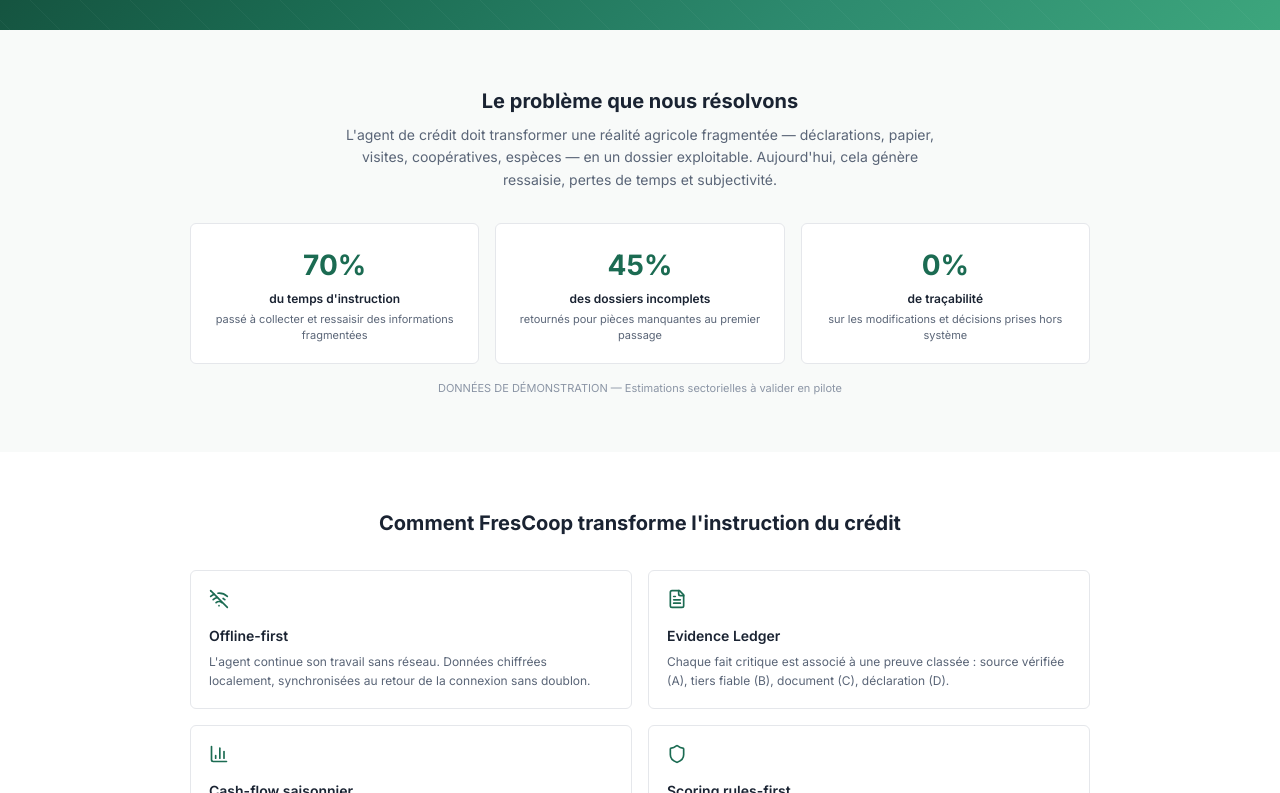
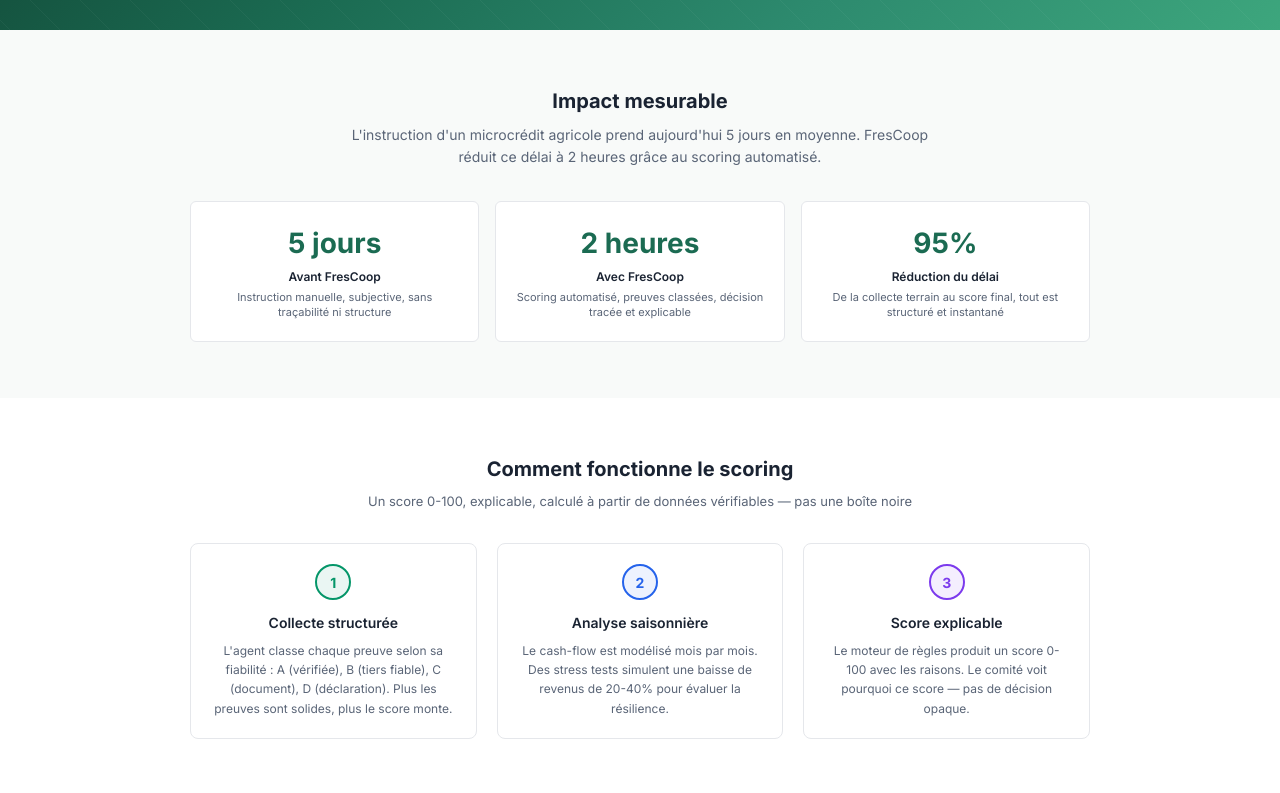
Before and after one commit to Amethnb2218/frescoop-credit-cif-2026, a React (Vite) app: page /welcome in a window 1280 px wide. Shown: the part 387-1180 px from the top of the page. Built offline with nearby package versions, Linux system fonts and the light colour scheme.

Commit message:
feat: recentrage scoring — score visible partout + landing avant/après + nav simplifiée

```diff
--- a/src/pages/Dashboard.jsx
+++ b/src/pages/Dashboard.jsx
@@ -125,12 +125,16 @@
               <div className="metric-label">Total dossiers</div>
             </div>
             <div className="metric-card">
+              {(() => {
+                const scored = dossiers.filter(d => d.prequalification_score != null);
+                const avg = scored.length > 0 ? Math.round(scored.reduce((s, d) => s + d.prequalification_score, 0) / scored.length) : null;
+                const color = avg == null ? 'var(--c-400)' : avg > 70 ? 'var(--c-success)' : avg >= 40 ? 'var(--c-warning)' : 'var(--c-error)';
+                return (<><div className="metric-value" style={{ color }}>{avg != null ? `${avg}/100` : '—'}</div><div className="metric-label">Score moyen</div></>);
+              })()}
+            </div>
+            <div className="metric-card">
               <div className="metric-value" style={{ color: 'var(--c-warning)' }}>{stats.pending}</div>
               <div className="metric-label">En instruction</div>
-            </div>
-            <div className="metric-card">
-              <div className="metric-value" style={{ color: 'var(--c-warning)' }}>{stats.committee}</div>
-              <div className="metric-label">En attente comité</div>
             </div>
             <div className="metric-card">
               <div className="metric-value" style={{ color: 'var(--c-success)' }}>{stats.decided}</div>
--- a/src/pages/DossierDetail.jsx
+++ b/src/pages/DossierDetail.jsx
@@ -104,16 +104,31 @@
         <ArrowLeft size={14} /> Dossiers
       </button>
 
-      <div className="flex justify-between items-center" style={{ marginBottom: 16 }}>
-        <div>
-          <h1 className="page-title">{dossier.applicant_name || 'Dossier'}</h1>
-          <p className="page-subtitle">{dossier.applicant_location} · {dossier.activity_type || dossier.sector} · {formatCFA(dossier.amount_requested)}</p>
+      <div className="flex justify-between items-center" style={{ marginBottom: 12 }}>
+        <div style={{ display: 'flex', alignItems: 'center', gap: 16 }}>
+          <ScoreCircle score={dossier.prequalification_score} />
+          <div>
+            <h1 className="page-title">{dossier.applicant_name || 'Dossier'}</h1>
+            <p className="page-subtitle">{dossier.applicant_location} · {dossier.activity_type || dossier.sector} · {formatCFA(dossier.amount_requested)}</p>
+          </div>
         </div>
         <div className="flex gap-2">
           {ns && <button className="btn btn-primary btn-sm" onClick={() => advanceStatus(ns)}>{nextLabel[ns]}</button>}
           {dossier.status === 'committee' && ['COMITE', 'ADMIN', 'SUPERADMIN'].includes(role) && !dossier.decision && <button className="btn btn-primary btn-sm" onClick={() => setTab('Décision')}>Prendre une décision</button>}
         </div>
       </div>
+
+      {dossier.prequalification_score != null && (
+        <div style={{ display: 'flex', alignItems: 'center', gap: 20, padding: '10px 16px', background: '#f9fafb', borderRadius: 'var(--radius-md)', marginBottom: 12, fontSize: 'var(--fs-12)', border: '1px solid var(--c-border-light)' }}>
+          <span style={{ fontWeight: 600, color: 'var(--c-text)' }}>Score: <span style={{ color: dossier.prequalification_score > 70 ? '#059669' : dossier.prequalification_score >= 40 ? '#d97706' : '#dc2626', fontSize: 'var(--fs-md)' }}>{dossier.prequalification_score}/100</span></span>
+          <span style={{ color: 'var(--c-500)' }}>|</span>
+          <span>Confiance preuves: <strong>{dossier.evidence_confidence || '—'}</strong></span>
+          <span style={{ color: 'var(--c-500)' }}>|</span>
+          <span>Capacité: <strong>{dossier.repayment_capacity || '—'}</strong></span>
+          <span style={{ color: 'var(--c-500)' }}>|</span>
+          <span>{evidence.filter(e => ['A', 'B'].includes(e.verification_level)).length} preuves vérifiées</span>
+        </div>
+      )}
 
       <div className="workflow-bar">
         {workflowSteps.map((s, i) => (
--- a/src/pages/DossierList.jsx
+++ b/src/pages/DossierList.jsx
@@ -79,7 +79,7 @@
                 <tr>
                   <th>Demandeur</th>
                   <th>Montant</th>
-                  <th>Durée</th>
+                  <th>Score</th>
                   <th>Statut</th>
                   <th>Préqualification</th>
                   <th>Dernière mise à jour</th>
@@ -94,7 +94,13 @@
                       <div className="table-cell-secondary">{d.applicant_location || '—'} {d.activity_type ? `· ${d.activity_type}` : ''}</div>
                     </td>
                     <td style={{ fontWeight: 600 }}>{formatCFA(d.amount_requested)}</td>
-                    <td>{d.duration_months ? `${d.duration_months} mois` : '—'}</td>
+                    <td>
+                      {d.prequalification_score != null ? (
+                        <span style={{ display: 'inline-flex', alignItems: 'center', justifyContent: 'center', width: 32, height: 32, borderRadius: '50%', background: d.prequalification_score > 70 ? '#ecfdf5' : d.prequalification_score >= 40 ? '#fffbeb' : '#fef2f2', border: `2px solid ${d.prequalification_score > 70 ? '#059669' : d.prequalification_score >= 40 ? '#d97706' : '#dc2626'}`, fontSize: 11, fontWeight: 700, color: d.prequalification_score > 70 ? '#059669' : d.prequalification_score >= 40 ? '#d97706' : '#dc2626' }}>
+                          {d.prequalification_score}
+                        </span>
+                      ) : <span className="text-xs text-muted">—</span>}
+                    </td>
                     <td>
                       <span className={`badge badge-${d.status === 'draft' ? 'neutral' : ['decided','exported','disbursed','closed'].includes(d.status) ? 'success' : 'warning'}`}>
                         {STATUS_LABELS[d.status]}
--- a/src/pages/Landing.jsx
+++ b/src/pages/Landing.jsx
@@ -40,21 +40,37 @@
         </div>
       </section>
 
-      {/* Problem section */}
+      {/* Avant/Après section */}
       <section style={{ background: '#f8faf9', padding: '56px 48px' }}>
         <div style={{ maxWidth: 900, margin: '0 auto' }}>
           <h2 style={{ fontSize: 20, fontWeight: 700, color: '#1a2332', textAlign: 'center', marginBottom: 8 }}>
-            Le problème que nous résolvons
+            Impact mesurable
           </h2>
           <p style={{ textAlign: 'center', color: '#5a6577', fontSize: 14, maxWidth: 600, margin: '0 auto 32px', lineHeight: 1.6 }}>
-            L'agent de crédit doit transformer une réalité agricole fragmentée — déclarations, papier, visites, coopératives, espèces — en un dossier exploitable. Aujourd'hui, cela génère ressaisie, pertes de temps et subjectivité.
+            L'instruction d'un microcrédit agricole prend aujourd'hui 5 jours en moyenne. FresCoop réduit ce délai à 2 heures grâce au scoring automatisé.
           </p>
           <div style={{ display: 'grid', gridTemplateColumns: 'repeat(3, 1fr)', gap: 16 }}>
-            <ProblemCard number="70%" label="du temps d'instruction" desc="passé à collecter et ressaisir des informations fragmentées" />
-            <ProblemCard number="45%" label="des dossiers incomplets" desc="retournés pour pièces manquantes au premier passage" />
-            <ProblemCard number="0%" label="de traçabilité" desc="sur les modifications et décisions prises hors système" />
+            <ProblemCard number="5 jours" label="Avant FresCoop" desc="Instruction manuelle, subjective, sans traçabilité ni structure" />
+            <ProblemCard number="2 heures" label="Avec FresCoop" desc="Scoring automatisé, preuves classées, décision tracée et explicable" />
+            <ProblemCard number="95%" label="Réduction du délai" desc="De la collecte terrain au score final, tout est structuré et instantané" />
           </div>
-          <p style={{ textAlign: 'center', fontSize: 11, color: '#8b95a5', marginTop: 16 }}>DONNÉES DE DÉMONSTRATION — Estimations sectorielles à valider en pilote</p>
+        </div>
+      </section>
+
+      {/* Comment fonctionne le scoring */}
+      <section style={{ padding: '56px 48px', background: '#fff' }}>
+        <div style={{ maxWidth: 900, margin: '0 auto' }}>
+          <h2 style={{ fontSize: 20, fontWeight: 700, color: '#1a2332', textAlign: 'center', marginBottom: 8 }}>
+            Comment fonctionne le scoring
+          </h2>
+          <p style={{ textAlign: 'center', color: '#5a6577', fontSize: 13, marginBottom: 32 }}>
+            Un score 0-100, explicable, calculé à partir de données vérifiables — pas une boîte noire
+          </p>
+          <div style={{ display: 'grid', gridTemplateColumns: 'repeat(3, 1fr)', gap: 20 }}>
+            <ScoringStep n="1" title="Collecte structurée" desc="L'agent classe chaque preuve selon sa fiabilité : A (vérifiée), B (tiers fiable), C (document), D (déclaration). Plus les preuves sont solides, plus le score monte." color="#059669" />
+            <ScoringStep n="2" title="Analyse saisonnière" desc="Le cash-flow est modélisé mois par mois. Des stress tests simulent une baisse de revenus de 20-40% pour évaluer la résilience." color="#2563eb" />
+            <ScoringStep n="3" title="Score explicable" desc="Le moteur de règles produit un score 0-100 avec les raisons. Le comité voit pourquoi ce score — pas de décision opaque." color="#7c3aed" />
+          </div>
         </div>
       </section>
 
@@ -175,6 +191,16 @@
   );
 }
 
+function ScoringStep({ n, title, desc, color }) {
+  return (
+    <div style={{ background: '#fff', border: '1px solid #e5e7eb', borderRadius: 8, padding: 20, textAlign: 'center' }}>
+      <div style={{ width: 36, height: 36, borderRadius: '50%', background: `${color}15`, color, display: 'inline-flex', alignItems: 'center', justifyContent: 'center', fontSize: 14, fontWeight: 700, marginBottom: 12, border: `2px solid ${color}` }}>{n}</div>
+      <div style={{ fontWeight: 600, fontSize: 14, color: '#1a2332', marginBottom: 8 }}>{title}</div>
+      <div style={{ fontSize: 12, color: '#5a6577', lineHeight: 1.6 }}>{desc}</div>
+    </div>
+  );
+}
+
 function RoleCard({ role, desc }) {
   return (
     <div style={{ background: '#fff', border: '1px solid #e5e7eb', borderRadius: 6, padding: 14 }}>
```
Also changed, not shown: src/lib/tokens.js.
